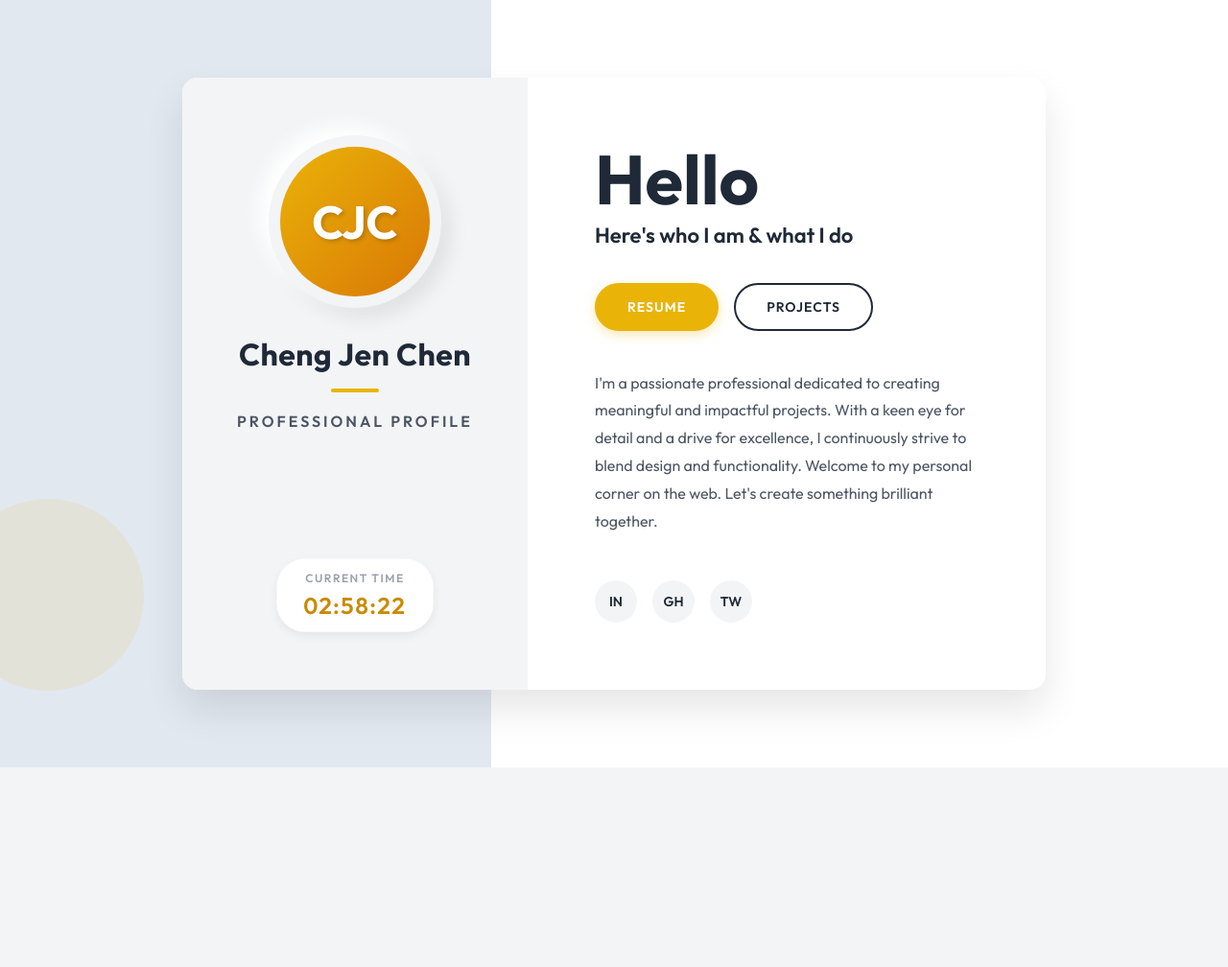
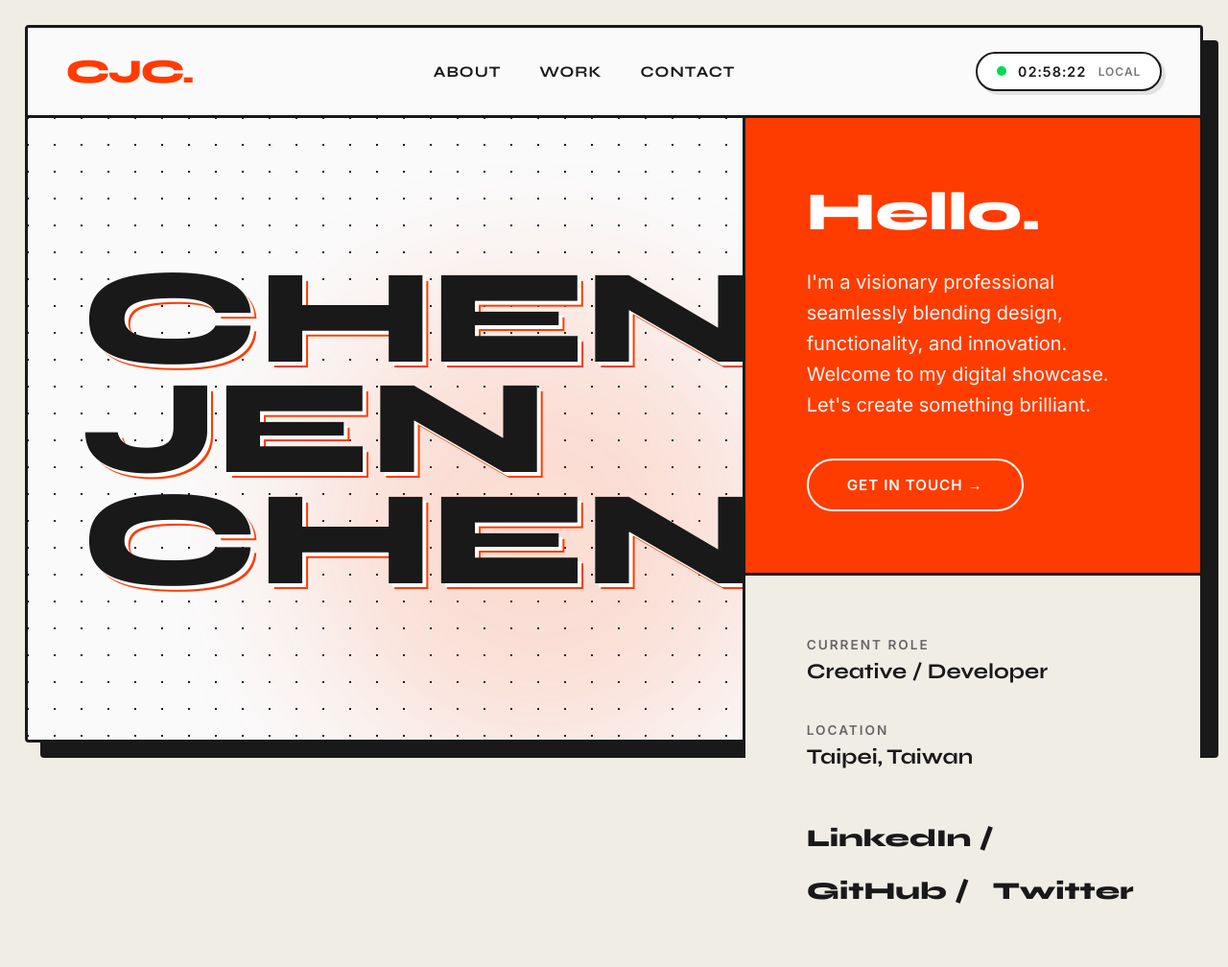
Before and after one commit to yuurei0217/AloT-week2, a plain HTML site: page index.html in a window 1280 px wide. Shown: the whole page at 96% size. Before the commit the page ends 800 px from the top, so only its background shows below. Drawn offline with Linux system fonts and the light colour scheme.

Commit message:
Update styling to premium structural brutalist layout

```diff
--- a/index.css
+++ b/index.css
@@ -1,14 +1,11 @@
 :root {
-    --primary: #EAB308;
-    /* Yellow base */
-    --primary-hover: #CA8A04;
-    --bg-dark: #F3F4F6;
-    --bg-light: #FFFFFF;
-    --text-dark: #1F2937;
-    --text-gray: #4B5563;
-    --text-light: #9CA3AF;
-    --shadow: 0 20px 40px rgba(0, 0, 0, 0.1);
-    --shadow-hover: 0 30px 60px rgba(0, 0, 0, 0.15);
+    --bg: #F0EDE5;
+    /* Warm off-white background */
+    --text: #191919;
+    --border: #191919;
+    --accent: #FF3C00;
+    /* Vibrant Orange/Red signature accent */
+    --light: #FAFAFA;
 }
 
 * {
@@ -18,344 +15,403 @@
 }
 
 body {
-    font-family: 'Outfit', sans-serif;
-    min-height: 100vh;
+    background-color: var(--bg);
+    color: var(--text);
+    font-family: 'Inter', sans-serif;
+    height: 100vh;
     display: flex;
     align-items: center;
     justify-content: center;
-    background-color: var(--bg-dark);
-    position: relative;
-    overflow-x: hidden;
-    color: var(--text-dark);
+    padding: 2vw;
+    overflow: hidden;
 }
 
-/* Split Background effect */
-.background-split {
-    position: absolute;
-    top: 0;
-    left: 0;
+.site-wrapper {
     width: 100%;
+    max-width: 1600px;
     height: 100%;
-    z-index: -1;
+    border: 3px solid var(--border);
     display: flex;
+    flex-direction: column;
+    background-color: var(--light);
+    box-shadow: 16px 16px 0px var(--border);
+    border-radius: 4px;
+    /* subtle softening */
+    transition: all 0.4s ease;
 }
 
-.bg-left {
-    width: 40%;
-    height: 100%;
-    background-color: #E2E8F0;
-    /* Soft, warm gray */
-    position: relative;
+/* Header */
+.header {
+    display: flex;
+    justify-content: space-between;
+    align-items: center;
+    padding: 1.5rem 2.5rem;
+    border-bottom: 3px solid var(--border);
+    background: var(--light);
 }
 
-.bg-left::after {
-    content: "";
-    position: absolute;
-    width: 200px;
-    height: 200px;
-    background-color: var(--primary);
-    opacity: 0.1;
-    border-radius: 50%;
-    bottom: 10%;
-    left: -50px;
+.logo {
+    font-family: 'Syne', sans-serif;
+    font-weight: 800;
+    font-size: 2.2rem;
+    letter-spacing: -1.5px;
+    color: var(--accent);
 }
 
-.bg-right {
-    width: 60%;
-    height: 100%;
-    background-color: var(--bg-light);
+.nav {
+    display: flex;
+    gap: 2.5rem;
 }
 
-/* Main Card */
-.card {
-    width: 900px;
-    max-width: 95%;
-    min-height: 550px;
-    background: var(--bg-light);
-    border-radius: 16px;
-    box-shadow: var(--shadow);
-    display: flex;
+.nav a {
+    text-decoration: none;
+    color: var(--text);
+    font-family: 'Syne', sans-serif;
+    font-weight: 700;
+    text-transform: uppercase;
+    font-size: 1rem;
+    letter-spacing: 1px;
+    position: relative;
     overflow: hidden;
-    z-index: 1;
-    transition: box-shadow 0.4s ease;
-    animation: fadeIn 0.8s ease-out;
 }
 
-.card:hover {
-    box-shadow: var(--shadow-hover);
+.nav a::after {
+    content: '';
+    position: absolute;
+    width: 100%;
+    height: 3px;
+    bottom: 0;
+    left: -100%;
+    background-color: var(--accent);
+    transition: transform 0.3s cubic-bezier(0.86, 0, 0.07, 1);
 }
 
-@keyframes fadeIn {
-    from {
-        opacity: 0;
-        transform: translateY(20px);
+.nav a:hover::after {
+    transform: translateX(100%);
 }
 
-    to {
-        opacity: 1;
-        transform: translateY(0);
+.time-widget {
+    min-width: 150px;
+    display: flex;
+    align-items: center;
+    justify-content: center;
+    gap: 12px;
+    font-family: 'Inter', sans-serif;
+    font-size: 0.9rem;
+    font-weight: 600;
+    background: white;
+    padding: 10px 20px;
+    border-radius: 50px;
+    border: 2px solid var(--border);
+    box-shadow: 4px 4px 0px rgba(0, 0, 0, 0.1);
+}
+
+.pulse {
+    width: 10px;
+    height: 10px;
+    background-color: #00D856;
+    border-radius: 50%;
+    flex-shrink: 0;
+    box-shadow: 0 0 0 rgba(0, 216, 86, 0.4);
+    animation: pulse 2s infinite;
+}
+
+@keyframes pulse {
+    0% {
+        box-shadow: 0 0 0 0 rgba(0, 216, 86, 0.4);
+    }
+
+    70% {
+        box-shadow: 0 0 0 8px rgba(0, 216, 86, 0);
+    }
+
+    100% {
+        box-shadow: 0 0 0 0 rgba(0, 216, 86, 0);
     }
 }
 
-/* Left Section */
-.card-left {
-    width: 40%;
-    background-color: var(--bg-dark);
-    padding: 60px 40px;
-    display: flex;
-    flex-direction: column;
-    align-items: center;
-    justify-content: center;
-    text-align: center;
-    position: relative;
-}
-
-.profile-circle {
-    width: 180px;
-    height: 180px;
-    border-radius: 50%;
-    background-color: var(--bg-dark);
-    display: flex;
-    align-items: center;
-    justify-content: center;
-    box-shadow: -10px -10px 20px #ffffff, 10px 10px 20px rgba(0, 0, 0, 0.08);
-    /* Neumorphism */
-    margin-bottom: 28px;
-    transition: transform 0.3s ease;
-}
-
-.profile-circle:hover {
-    transform: scale(1.05);
-}
-
-.circle-inner {
-    width: 156px;
-    height: 156px;
-    border-radius: 50%;
-    background: linear-gradient(135deg, var(--primary), #D97706);
-    display: flex;
-    align-items: center;
-    justify-content: center;
-    font-size: 48px;
-    font-weight: 700;
-    color: white;
-    text-shadow: 2px 2px 4px rgba(0, 0, 0, 0.2);
-}
-
-.name {
-    font-size: 32px;
-    font-weight: 700;
-    color: var(--text-dark);
-    margin-bottom: 16px;
-    letter-spacing: 0.5px;
-}
-
-.divider {
-    width: 50px;
-    height: 4px;
-    background-color: var(--primary);
-    margin-bottom: 20px;
-    border-radius: 2px;
-    transition: width 0.3s ease;
-}
-
-.card-left:hover .divider {
-    width: 80px;
-}
-
-.role {
-    font-size: 16px;
-    color: var(--text-gray);
-    text-transform: uppercase;
-    letter-spacing: 3px;
-    font-weight: 600;
-}
-
-.bottom-info {
-    margin-top: auto;
-    padding-top: 40px;
-}
-
-.time-container {
-    background: white;
-    padding: 12px 28px;
-    border-radius: 30px;
-    box-shadow: 0 4px 10px rgba(0, 0, 0, 0.06);
-    border: 1px solid rgba(0, 0, 0, 0.02);
-}
-
-.time-container p {
-    font-size: 12px;
-    color: var(--text-light);
-    text-transform: uppercase;
-    letter-spacing: 1.5px;
-    margin-bottom: 6px;
-    font-weight: 600;
-}
-
 .clock {
-    font-size: 24px;
-    font-weight: 600;
-    color: var(--primary-hover);
     font-variant-numeric: tabular-nums;
     letter-spacing: 1px;
 }
 
-/* Right Section */
-.card-right {
-    width: 60%;
-    padding: 70px;
+.tz {
+    color: #777;
+    font-size: 0.75rem;
+    letter-spacing: 1px;
+}
+
+/* Main Layout Grid */
+.main-content {
+    flex: 1;
+    display: flex;
+    min-height: 0;
+}
+
+/* Blocks */
+.block {
+    padding: 4rem;
     display: flex;
     flex-direction: column;
-    justify-content: center;
 }
 
-.greeting {
-    font-size: 72px;
-    font-weight: 800;
-    color: var(--text-dark);
-    margin-bottom: 8px;
-    line-height: 1;
+.hero-box {
+    flex: 1.3;
+    border-right: 3px solid var(--border);
+    justify-content: center;
+    background-image: radial-gradient(var(--text) 1.5px, transparent 1.5px);
+    background-size: 28px 28px;
+    background-position: -14px -14px;
+    background-color: var(--light);
+    position: relative;
+    overflow: hidden;
 }
 
-.intro {
-    font-size: 22px;
-    color: var(--text-dark);
-    margin-bottom: 36px;
+.huge-text {
+    font-family: 'Syne', sans-serif;
+    font-size: clamp(4.5rem, 11vw, 11rem);
+    font-weight: 800;
+    line-height: 0.82;
+    text-transform: uppercase;
+    color: var(--text);
+    margin-left: -0.5rem;
+    position: relative;
+    z-index: 2;
+    text-shadow: 4px 4px 0px white, 6px 6px 0px var(--accent);
+}
+
+.hero-decoration {
+    position: absolute;
+    bottom: -5%;
+    right: -5%;
+    width: 500px;
+    height: 500px;
+    background-color: var(--accent);
+    border-radius: 50%;
+    filter: blur(80px);
+    opacity: 0.15;
+    z-index: 1;
+    pointer-events: none;
+}
+
+.side-blocks {
+    flex: 1;
+    display: flex;
+    flex-direction: column;
+}
+
+.info-box {
+    flex: 1.2;
+    border-bottom: 3px solid var(--border);
+    justify-content: center;
+    background-color: var(--accent);
+    color: white;
+    transition: background-color 0.4s ease;
+}
+
+.info-box:hover {
+    background-color: var(--text);
+}
+
+.section-title {
+    font-family: 'Syne', sans-serif;
+    font-size: 3.5rem;
+    font-weight: 800;
+    margin-bottom: 1.5rem;
+}
+
+.intro-text {
+    font-size: 1.25rem;
+    line-height: 1.6;
+    font-weight: 400;
+    margin-bottom: 2.5rem;
+    max-width: 95%;
+    opacity: 0.95;
+}
+
+.btn {
+    align-self: flex-start;
+    padding: 1rem 2.5rem;
+    text-decoration: none;
+    font-weight: 600;
+    text-transform: uppercase;
+    letter-spacing: 1px;
+    font-size: 0.95rem;
+    transition: all 0.3s cubic-bezier(0.175, 0.885, 0.32, 1.275);
+    border-radius: 50px;
+    background-color: transparent;
+}
+
+.btn-outline-light {
+    border: 2px solid white;
+    color: white;
+}
+
+.btn-outline-light:hover {
+    background-color: white;
+    color: var(--accent);
+    transform: translateY(-4px);
+    box-shadow: 0 10px 20px rgba(0, 0, 0, 0.15);
+}
+
+.info-box:hover .btn-outline-light:hover {
+    color: var(--text);
+}
+
+.details-box {
+    flex: 1;
+    background: var(--bg);
+    justify-content: center;
+    gap: 2.5rem;
+    position: relative;
+}
+
+.detail-item {
+    display: flex;
+    flex-direction: column;
+    gap: 0.4rem;
+}
+
+.detail-item .label {
+    font-size: 0.85rem;
+    text-transform: uppercase;
+    letter-spacing: 2px;
+    color: #666;
     font-weight: 600;
 }
 
-.buttons {
-    display: flex;
-    gap: 16px;
-    margin-bottom: 40px;
+.detail-item .value {
+    font-family: 'Syne', sans-serif;
+    font-size: 1.4rem;
+    font-weight: 700;
+    color: var(--text);
 }
 
-.btn {
-    padding: 14px 32px;
-    border-radius: 30px;
-    text-decoration: none;
-    font-weight: 600;
-    font-size: 14px;
-    text-transform: uppercase;
-    letter-spacing: 1px;
-    transition: all 0.3s ease;
-    display: inline-flex;
-    align-items: center;
-    justify-content: center;
-    cursor: pointer;
+.social-list {
+    flex-direction: row;
+    flex-wrap: wrap;
+    gap: 1.5rem;
+    margin-top: 1rem;
 }
 
-.btn-primary {
-    background-color: var(--primary);
-    color: white;
-    border: 2px solid var(--primary);
-    box-shadow: 0 4px 12px rgba(234, 179, 8, 0.3);
+.social-list a {
+    text-decoration: none;
+    color: var(--text);
+    font-family: 'Syne', sans-serif;
+    font-size: 1.6rem;
+    font-weight: 800;
+    transition: all 0.3s ease;
+    position: relative;
 }
 
-.btn-primary:hover {
-    background-color: transparent;
-    color: var(--text-dark);
-    box-shadow: none;
+.social-list a::after {
+    content: '';
+    position: absolute;
+    width: 100%;
+    height: 4px;
+    bottom: 0px;
+    left: 0;
+    background-color: var(--accent);
+    transform: scaleX(0);
+    transform-origin: left;
+    transition: transform 0.3s ease;
 }
 
-.btn-outline {
-    background-color: transparent;
-    color: var(--text-dark);
-    border: 2px solid var(--text-dark);
+.social-list a:hover {
+    color: var(--accent);
 }
 
-.btn-outline:hover {
-    background-color: var(--text-dark);
-    color: white;
+.social-list a:hover::after {
+    transform: scaleX(1);
 }
 
-.description {
-    color: var(--text-gray);
-    line-height: 1.8;
-    margin-bottom: 48px;
-    font-size: 16px;
+/* Responsiveness */
+@media (max-width: 1200px) {
+    .hero-box {
+        flex: 1;
+        padding: 3rem;
     }
 
-.social-links {
-    display: flex;
-    gap: 16px;
+    .info-box {
+        padding: 3rem;
     }
 
-.social-icon {
-    width: 44px;
-    height: 44px;
-    border-radius: 50%;
-    background-color: var(--bg-dark);
-    display: flex;
-    align-items: center;
-    justify-content: center;
-    text-decoration: none;
-    color: var(--text-dark);
-    font-weight: 600;
-    font-size: 14px;
-    transition: all 0.3s cubic-bezier(0.175, 0.885, 0.32, 1.275);
+    .details-box {
+        padding: 3rem;
+    }
 }
 
-.social-icon:hover {
-    background-color: var(--primary);
-    color: white;
-    transform: translateY(-4px);
-    box-shadow: 0 6px 12px rgba(0, 0, 0, 0.1);
+@media (max-width: 992px) {
+    body {
+        padding: 0;
+        overflow: auto;
     }
 
-/* Responsive */
-@media (max-width: 900px) {
-    .card-right {
-        padding: 40px;
+    .site-wrapper {
+        border: none;
+        box-shadow: none;
+        max-width: 100%;
+        height: auto;
+        min-height: 100vh;
+        border-radius: 0;
     }
 
-    .greeting {
-        font-size: 56px;
+    .main-content {
+        flex-direction: column;
+        height: auto;
+    }
+
+    .hero-box {
+        border-right: none;
+        border-bottom: 3px solid var(--border);
+        padding: 4rem 2rem;
+        min-height: 60vh;
+        align-items: center;
+        text-align: center;
+    }
+
+    .huge-text {
+        margin-left: 0;
+    }
+
+    .side-blocks {
+        flex-direction: row;
+    }
+
+    .info-box {
+        border-bottom: none;
+        border-right: 3px solid var(--border);
     }
 }
 
 @media (max-width: 768px) {
-    body {
-        padding: 20px;
-        align-items: flex-start;
+    .header {
+        flex-direction: column;
+        gap: 1.5rem;
+        padding: 2rem;
     }
 
-    .background-split {
+    .nav {
+        width: 100%;
+        justify-content: space-between;
+        gap: 1rem;
+    }
+
+    .nav a {
+        font-size: 0.9rem;
+    }
+
+    .side-blocks {
         flex-direction: column;
     }
 
-    .bg-left {
-        width: 100%;
-        height: 40%;
+    .info-box {
+        border-right: none;
+        border-bottom: 3px solid var(--border);
     }
 
-    .bg-right {
-        width: 100%;
-        height: 60%;
-    }
-
-    .card {
-        flex-direction: column;
-        margin: 20px 0;
-        width: 100%;
-        min-height: auto;
-    }
-
-    .card-left,
-    .card-right {
-        width: 100%;
-    }
-
-    .card-left {
-        padding: 60px 30px;
-    }
-
-    .card-right {
-        padding: 40px 30px;
-    }
-
-    .bottom-info {
-        margin-top: 40px;
+    .huge-text {
+        font-size: 4rem;
+        text-shadow: 2px 2px 0px white, 4px 4px 0px var(--accent);
     }
 }
--- a/index.html
+++ b/index.html
@@ -4,59 +4,74 @@
 <head>
     <meta charset="UTF-8">
     <meta name="viewport" content="width=device-width, initial-scale=1.0">
-    <title>Cheng Jen Chen | Personal Page</title>
-    <meta name="description"
-        content="Personal portfolio and resume page for Cheng Jen Chen. Hello, here's who I am & what I do.">
+    <title>Cheng Jen Chen | Digital Portfolio</title>
     <link rel="stylesheet" href="./index.css">
-    <link href="https://fonts.googleapis.com/css2?family=Outfit:wght@300;400;600;700&display=swap" rel="stylesheet">
+    <!-- Modern bold typography typical of premium Wix creative templates -->
+    <link
+        href="https://fonts.googleapis.com/css2?family=Syne:wght@400;700;800&family=Inter:wght@300;400;600&display=swap"
+        rel="stylesheet">
 </head>
 
 <body>
-    <div class="background-split">
-        <div class="bg-left"></div>
-        <div class="bg-right"></div>
-    </div>
 
-    <main class="card">
-        <div class="card-left">
-            <div class="profile-circle">
-                <div class="circle-inner">CJC</div>
+    <div class="site-wrapper">
+        <!-- Header / Navbar -->
+        <header class="header">
+            <div class="logo">CJC.</div>
+            <nav class="nav">
+                <a href="#about">About</a>
+                <a href="#work">Work</a>
+                <a href="#contact">Contact</a>
+            </nav>
+            <div class="time-widget">
+                <span class="pulse"></span>
+                <span id="clock" class="clock">--:--:--</span>
+                <span class="tz">LOCAL</span>
             </div>
-            <h1 class="name">Cheng Jen Chen</h1>
-            <div class="divider"></div>
-            <p class="role">Professional Profile</p>
+        </header>
 
-            <div class="bottom-info">
-                <div class="time-container">
-                    <p>Current Time</p>
-                    <div id="clock" class="clock"></div>
-                </div>
-            </div>
-        </div>
+        <!-- Main Content Grid -->
+        <main class="main-content">
 
-        <div class="card-right">
-            <h2 class="greeting">Hello</h2>
-            <p class="intro">Here's who I am & what I do</p>
+            <!-- Big Typography Hero Section -->
+            <section class="hero-box block">
+                <h1 class="huge-text">CHENG<br>JEN<br>CHEN</h1>
+                <div class="hero-decoration"></div>
+            </section>
 
-            <div class="buttons">
-                <a href="#" class="btn btn-primary">Resume</a>
-                <a href="#" class="btn btn-outline">Projects</a>
+            <!-- Right column blocks -->
+            <div class="side-blocks">
+
+                <!-- Statement block -->
+                <section class="info-box block">
+                    <h2 class="section-title">Hello.</h2>
+                    <p class="intro-text">
+                        I'm a visionary professional seamlessly blending design, functionality, and innovation.
+                        Welcome to my digital showcase. Let's create something brilliant.
+                    </p>
+                    <a href="#" class="btn btn-outline-light">Get in touch →</a>
+                </section>
+
+                <!-- Details block -->
+                <section class="details-box block">
+                    <div class="detail-item">
+                        <span class="label">Current Role</span>
+                        <span class="value">Creative / Developer</span>
+                    </div>
+                    <div class="detail-item">
+                        <span class="label">Location</span>
+                        <span class="value">Taipei, Taiwan</span>
+                    </div>
+                    <div class="detail-item social-list">
+                        <a href="#">LinkedIn /</a>
+                        <a href="#">GitHub /</a>
+                        <a href="#">Twitter</a>
+                    </div>
+                </section>
             </div>
 
-            <p class="description">
-                I'm a passionate professional dedicated to creating meaningful and impactful projects.
-                With a keen eye for detail and a drive for excellence, I continuously strive to blend design and
-                functionality.
-                Welcome to my personal corner on the web. Let's create something brilliant together.
-            </p>
-
-            <div class="social-links">
-                <a href="#" class="social-icon">IN</a>
-                <a href="#" class="social-icon">GH</a>
-                <a href="#" class="social-icon">TW</a>
-            </div>
-        </div>
-    </main>
+        </main>
+    </div>
 
     <script src="./index.js"></script>
 </body>
```
Lines whose indentation alone changed are shown as unchanged.
